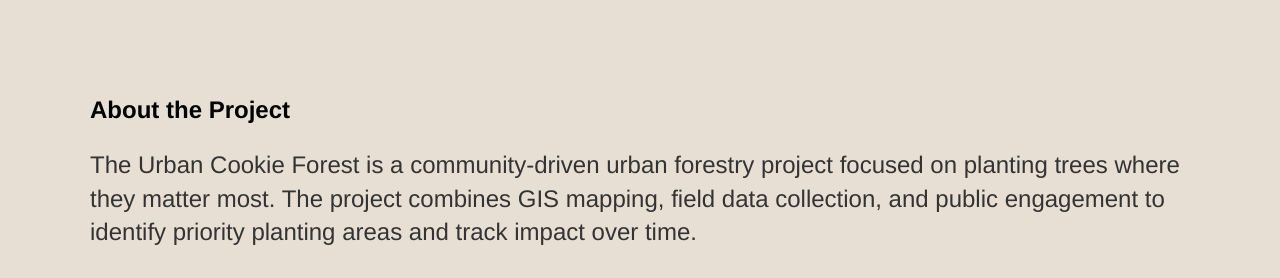
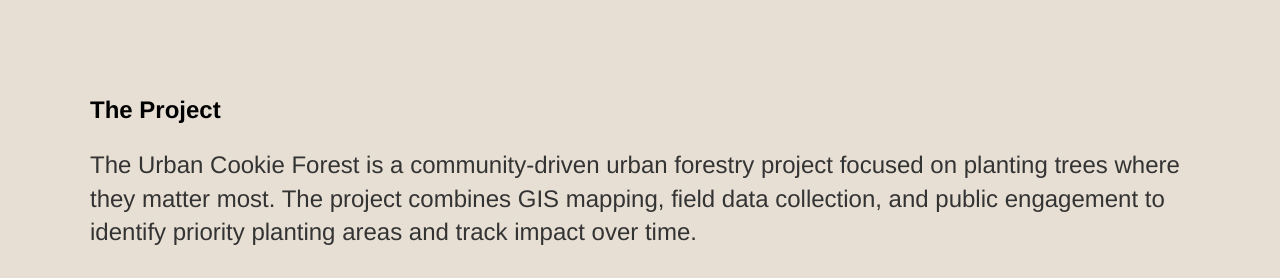
Before and after one commit to brittcerny/brittcerny.github.io, a Jekyll site: the page built from index.html, in a window 1280 px wide and 900 px high, scrolled down 391 px, cut to the strip 164-442 px from the top of the window. Built offline with Jekyll 4.4.1, drawn with Linux system fonts in a browser that asks for light colours; Markdown is read by kramdown in place of the engine named in the settings.

Commit message:
Update index.html

```diff
--- a/index.html
+++ b/index.html
@@ -18,7 +18,7 @@ title: Britt's Web Page
 <section class="section">
   <div class="container">
     <div class="text">
-      <h2>About the Project</h2>
+      <h2>The Project</h2>
       <p>
         The Urban Cookie Forest is a community-driven urban forestry project focused on planting trees where they matter most. The project combines GIS mapping, field data collection, and public engagement to identify priority planting areas and track impact over time.
       </p>
```
